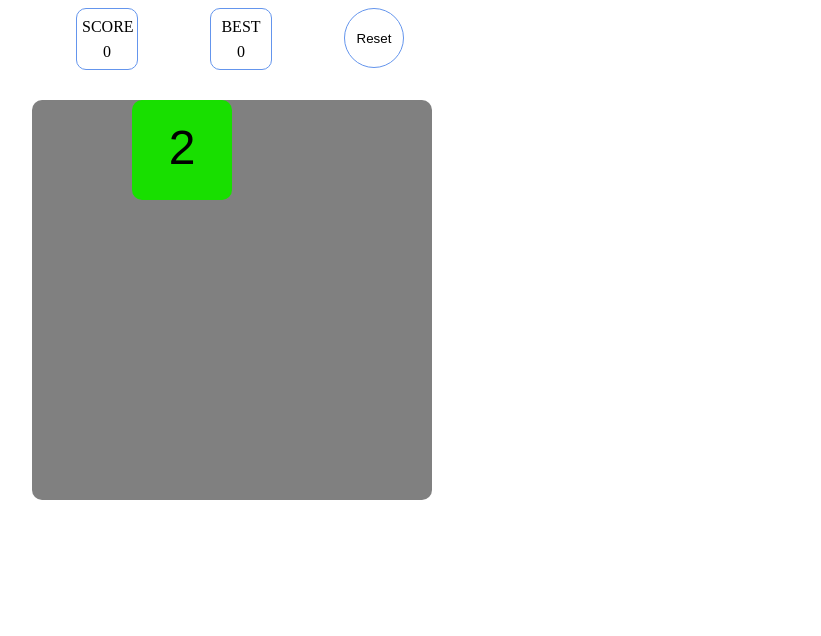
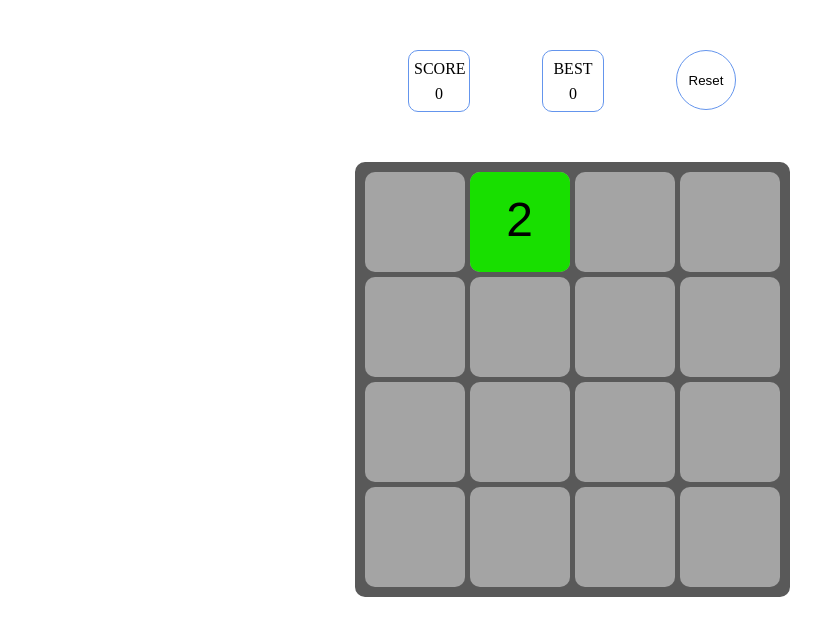
Before and after one commit to epodivilov/2048, a plain HTML site: page index.html in a window 1280 px wide. Shown: the whole page, without its empty margins (68-889 px from the left). Drawn offline with Linux system fonts and the light colour scheme.

Commit message:
Немного улучшил дизайн

```diff
--- a/css/app.css
+++ b/css/app.css
@@ -16,7 +16,7 @@
 .topbar {
     display: flex;
     justify-content: space-around;
-    margin-left: 100px;
+    margin: 50px auto;
     width: 400px;
 }
 
@@ -61,21 +61,21 @@ div.fade {
  }
 
 #playfield{
-    position: absolute;
-    top: 100px;
-    left: 100px;
-    width: 400px;
-    height: 400px;
-    background: white;
+    position: relative;
+    margin: 25px auto;
+    width: 415px;
+    height: 415px;
+    border: 10px solid #595959;
+    background: #595959;
+    border-radius: 10px;
 }
 #gameover {
     position: absolute;
     z-index: -1;
-    top: 100px;
-    left: 100px;
-    width: 400px;
-    height: 400px;
+    width: 100%;
+    height: 100%;
     background: rgba(0,0,0,0.7);
+    border-radius: 10px;
 }
 #gameover > p {
     color: white;
@@ -87,7 +87,8 @@ div.fade {
     position: absolute;
     width: 100px;
     height: 100px;
-    background: gray;
+    background: #a4a4a4;
+    border-radius: 10px;
 }
 .back:nth-child(1) {
     border-top-left-radius: 10px;
@@ -194,7 +195,4 @@ div.fade {
     #playfield{
         left: 25px;
     }
-    #gameover {
-        left: 25px;
-    }
 }
--- a/index.html
+++ b/index.html
@@ -15,25 +15,26 @@
     </div>
     <div id="playfield">
         <div class="back" style="top: 0px; left: 0px;"></div>
-        <div class="back" style="top: 100px; left: 0px;"></div>
-        <div class="back" style="top: 200px; left: 0px;"></div>
-        <div class="back" style="top: 300px; left: 0px;"></div>
-        <div class="back" style="top: 0px; left: 100px;"></div>
-        <div class="back" style="top: 100px; left: 100px;"></div>
-        <div class="back" style="top: 200px; left: 100px;"></div>
-        <div class="back" style="top: 300px; left: 100px;"></div>
-        <div class="back" style="top: 0px; left: 200px;"></div>
-        <div class="back" style="top: 100px; left: 200px;"></div>
-        <div class="back" style="top: 200px; left: 200px;"></div>
-        <div class="back" style="top: 300px; left: 200px;"></div>
-        <div class="back" style="top: 0px; left: 300px;"></div>
-        <div class="back" style="top: 100px; left: 300px;"></div>
-        <div class="back" style="top: 200px; left: 300px;"></div>
-        <div class="back" style="top: 300px; left: 300px;"></div>
+        <div class="back" style="top: 105px; left: 0px;"></div>
+        <div class="back" style="top: 210px; left: 0px;"></div>
+        <div class="back" style="top: 315px; left: 0px;"></div>
+        <div class="back" style="top: 0px; left: 105px;"></div>
+        <div class="back" style="top: 105px; left: 105px;"></div>
+        <div class="back" style="top: 210px; left: 105px;"></div>
+        <div class="back" style="top: 315px; left: 105px;"></div>
+        <div class="back" style="top: 0px; left: 210px;"></div>
+        <div class="back" style="top: 105px; left: 210px;"></div>
+        <div class="back" style="top: 210px; left: 210px;"></div>
+        <div class="back" style="top: 315px; left: 210px;"></div>
+        <div class="back" style="top: 0px; left: 315px;"></div>
+        <div class="back" style="top: 105px; left: 315px;"></div>
+        <div class="back" style="top: 210px; left: 315px;"></div>
+        <div class="back" style="top: 315px; left: 315px;"></div>
+        <div id="gameover">
+            <p>Game over</p>
+        </div>
     </div>
-    <div id="gameover">
-        <p>Game over</p>
-    </div>
+
     <script src="js/app.js"></script>
 </body>
 </html>
--- a/js/app.js
+++ b/js/app.js
@@ -12,8 +12,8 @@ Tile.prototype.move = function (newPosition) {
     this.position.y = newPosition.y;
 };
 Tile.prototype.render = function () {
-    var top = this.position.y * 100,
-        left = this.position.x * 100;
+    var top = this.position.y * 100 + this.position.y * 5,
+        left = this.position.x * 100 + this.position.x * 5;
     this.element.style.cssText = 'top: ' + top + 'px; left: ' + left + 'px;';
     this.element.className = 'fade thing t' + this.value;
     this.isJoined = false;
```
